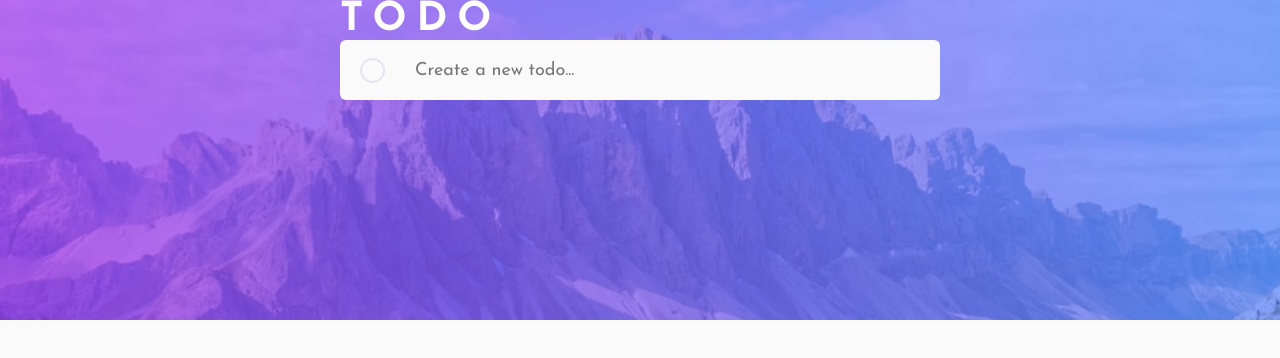
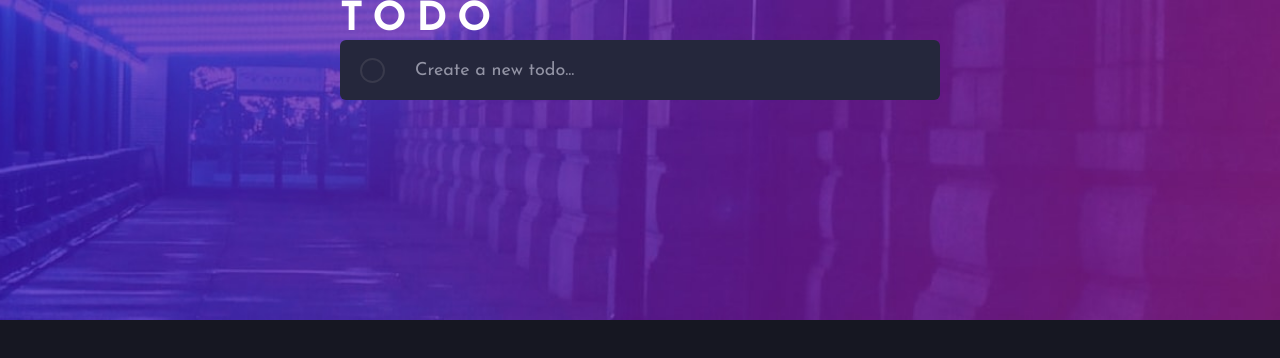
Before and after one commit to sarvagya2545/fem-todo, a React (Vite) app: page / in a window 1280 px wide. Shown: the top 358 px of the page. Built offline with nearby package versions, Linux system fonts and the light colour scheme.

Commit message:
change themes for list items

```diff
--- a/src/components/TodoInput/TodoInput.elements.js
+++ b/src/components/TodoInput/TodoInput.elements.js
@@ -1,7 +1,7 @@
 import styled from 'styled-components';
 
 export const TodoInputContainer = styled.form`
-    background-color: ${({ theme }) => theme.bg};
+    background-color: ${({ theme }) => theme.listbg};
     width: 100%;
     height: 6rem;
     border-radius: 6px;
@@ -23,4 +23,9 @@ export const TodoInputTextBox = styled.input.attrs({
     font: inherit;
     background: inherit;
     caret-color: ${({ theme }) => theme.primaryColor};
+    color: ${({ theme }) => theme.text};
+
+    &::placeholder {
+        color: ${({ theme }) => theme.placeholder};
+    }
 `;
--- a/src/components/shared/FormElements.js
+++ b/src/components/shared/FormElements.js
@@ -28,7 +28,7 @@ export const StyledCheckBox = styled.input.attrs({
         inset: 2px;
         border: none;
         border-radius: 50%;
-        background: ${({ theme }) => theme.bg};
+        background: ${({ theme }) => theme.listbg};
     }
 
     &:checked::before,
--- a/src/contexts/ThemeContext.js
+++ b/src/contexts/ThemeContext.js
@@ -3,7 +3,7 @@ import React, { createContext, useState } from "react";
 export const ThemeContext = createContext();
 
 export const ThemeContextProvider = ({ children }) => {
-    const [theme, setTheme] = useState('light');
+    const [theme, setTheme] = useState('dark');
 
     const toggleTheme = () => setTheme(t => t === 'light' ? 'dark' : 'light');
 
--- a/src/themes.js
+++ b/src/themes.js
@@ -20,13 +20,17 @@ export const themeColors = {
 export default {
     light: {
         bg: 'hsl(0, 0%, 98%)',
+        listbg: 'hsl(0, 0%, 98%)',
         text: 'hsl(235, 19%, 35%)',
+        placeholder: 'hsl(236, 9%, 61%)',
         primaryColor: 'hsl(220, 98%, 61%)',
         deactivated: 'hsl(236, 33%, 92%)'
     },
     dark: {
         bg: 'hsl(235, 21%, 11%)',
-        text: 'hsl(236, 33%, 92%)',
+        listbg: 'hsl(235, 24%, 19%)',
+        text: 'hsl(234, 39%, 85%)',
+        placeholder: 'hsl(236, 9%, 61%)',
         primaryColor: 'hsl(220, 98%, 61%)',
         deactivated: 'hsl(237, 14%, 26%)'
     }
```
